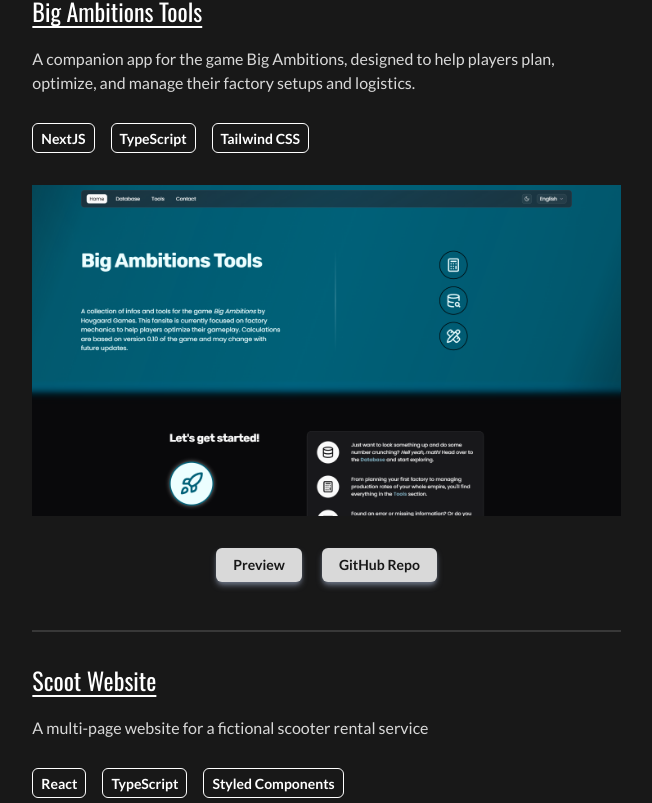
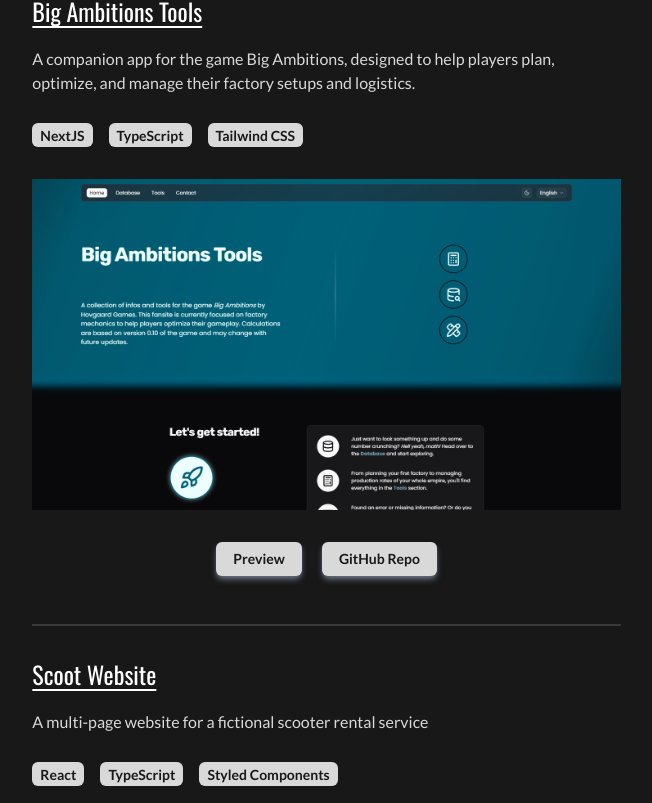
Before and after one commit to Dudeldups/personal-portfolio, a React (Vite) app in the folder frontend/: page / in a window 1280 px wide. Shown: the part 1177-1980 px from the top of the page, without its empty margins (579-1231 px from the left). Built offline with nearby package versions, Linux system fonts and the light colour scheme.

Commit message:
refactor tech info card bg

```diff
--- a/frontend/src/components/Projects/Projects.tsx
+++ b/frontend/src/components/Projects/Projects.tsx
@@ -36,9 +36,9 @@
                     {project.techs.map((tech) => (
                       <div
                         key={project.id + tech}
-                        className="rounded-md border border-white px-2 py-0.5"
+                        className="rounded-md bg-light px-2 py-0"
                       >
-                        <span className="text-sm font-bold text-white">
+                        <span className="text-sm font-bold text-darkest">
                           {tech}
                         </span>
                       </div>
```
